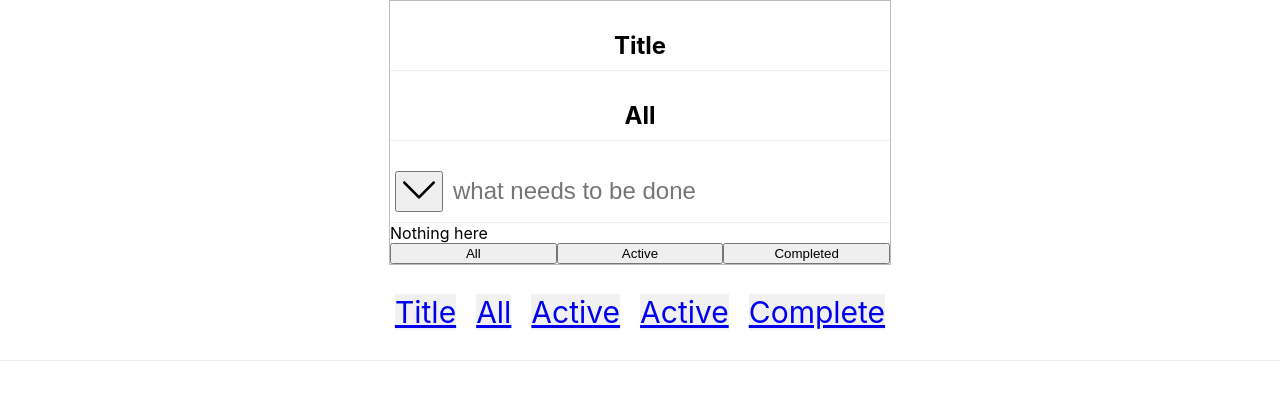
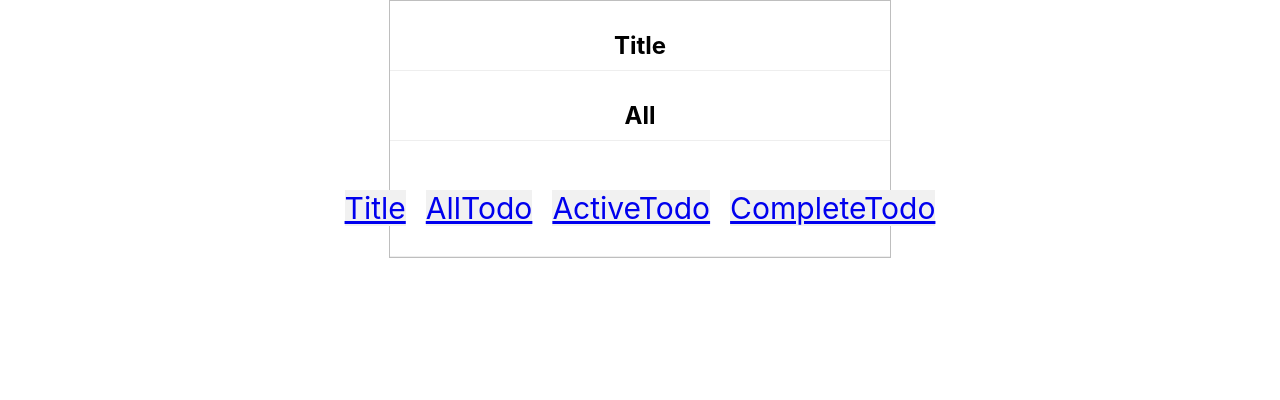
Before and after one commit to toby-nguyen-goldenowl/training-reactjs, a React (Create React App) app: page /all in a window 1280 px wide. Shown: the top 400 px of the page. Built offline with nearby package versions, Linux system fonts and the light colour scheme.

Commit message:
split component todo-list

```diff
--- a/src/App.js
+++ b/src/App.js
@@ -1,185 +1,19 @@
 import React, { Component } from 'react';
-import { connect } from 'react-redux';
 import { BrowserRouter as Router } from 'react-router-dom';
 import './App.css';
-import uuid from 'react-uuid';
-import TodoItem from './Components/Todoitem';
-import DownArrow from './Components/img/down-arrow.svg';
-import { addItem, onchange } from './store/actions/index';
-import RouteConfigExample, { Routes } from './routes';
-import LinkRoute from './Components/Link';
+import RouteConfig, { Routes } from './routes';
 
 class App extends Component {
-  constructor() {
-    super();
-    this.state = {
-      currentFilter: 'all', // all,active,completed
-      hiddenState: false,
-    };
-    this.count = 0;
-    this.onkeyup = this.onkeyup.bind(this);
-    this.onchange = this.onchange.bind(this);
-    this.handleClickAll = this.handleClickAll.bind(this);
-    this.checkHiddenBtn = this.checkHiddenBtn.bind(this);
-  }
-
-  componentDidMount() {
-    const { toDoItemsList } = this.props;
-    toDoItemsList.forEach((element) => {
-      if (element.isComplete === true) {
-        this.count += 1;
-      }
-    });
-  }
-
-  handleClickAll() {
-    const { toDoItemsList } = this.props;
-    let { hiddenState } = this.state;
-    hiddenState = !hiddenState;
-    if (hiddenState === true) {
-      toDoItemsList.forEach((todo) => {
-        todo.isComplete = true;
-      });
-    } else {
-      toDoItemsList.forEach((todo) => {
-        todo.isComplete = false;
-      });
-    }
-    this.setState({
-      hiddenState,
-    });
-  }
-
-  onkeyup(event) {
-    const { addItems, toDoItemsList } = this.props;
-    if (event.keyCode === 13) {
-      let text = event.target.value;
-      if (!text) {
-        return null;
-      }
-      text = text.trim();
-      if (!text) {
-        return null;
-      }
-      addItems({
-        toDoItemsList: [
-          { id: uuid(), item: text, isComplete: false },
-          ...toDoItemsList,
-        ],
-      });
-    }
-    return null;
-  }
-
-  onchange(event) {
-    const { onchanges } = this.props;
-    onchanges(event.target.value);
-  }
-
-  checkHiddenBtn(item) {
-    const { toDoItemsList } = this.props;
-    if (item.isComplete === false) {
-      this.count -= 1;
-    }
-    if (item.isComplete === true) {
-      this.count += 1;
-    }
-    if (this.count === toDoItemsList.length) {
-      return true;
-    }
-    return false;
-  }
-
-  clickFilter(filter) {
-    this.setState({
-      currentFilter: filter,
-    });
-  }
-
-  renderItem(objItem, currentFilter) {
-    return (
-      <TodoItem
-        key={objItem.id}
-        item={objItem}
-        currentFilter={currentFilter}
-        onclick={(item) => this.clickItem(item)}
-      />
-    );
-  }
-
   render() {
-    const { currentFilter } = this.state;
-    const { toDoItemsList, newItem } = this.props;
     return (
       <Router>
         <div className="App">
-          <div>{RouteConfigExample({ routes: Routes })}</div>
-          <div className="Header">
-            <button type="button" onClick={this.handleClickAll}>
-              <img
-                src={DownArrow}
-                alt="down-arrow"
-                width="32px"
-                height="32px "
-              />
-            </button>
-            <input
-              type="text"
-              placeholder="what needs to be done"
-              onKeyUp={this.onkeyup}
-              value={newItem}
-              onChange={this.onchange}
-            />
-          </div>
-          {toDoItemsList &&
-            toDoItemsList.map((objItem) => {
-              if (
-                currentFilter === 'active' &&
-                objItem &&
-                objItem.isComplete === false
-              ) {
-                return this.renderItem(objItem, currentFilter);
-              }
-              if (
-                currentFilter === 'completed' &&
-                objItem &&
-                objItem.isComplete === true
-              ) {
-                return this.renderItem(objItem, currentFilter);
-              }
-              if (currentFilter === 'all' && objItem) {
-                return this.renderItem(objItem, currentFilter);
-              }
-              return null;
-            })}
-          {toDoItemsList.length === 0 && 'Nothing here'}
-          <div className="BtnOptionClick ">
-            <button type="button" onClick={() => this.clickFilter('all')}>
-              All
-            </button>
-            <button type="button" onClick={() => this.clickFilter('active')}>
-              Active
-            </button>
-            <button type="button" onClick={() => this.clickFilter('completed')}>
-              Completed
-            </button>
-          </div>
+          <div>{RouteConfig({ routes: Routes })}</div>
         </div>
-        <div>{LinkRoute()}</div>
         {/* <Switch>{showContentMenus(Routes)}</Switch> */}
       </Router>
     );
   }
 }
 
-const mapStateToProps = (state) => ({
-  toDoItemsList: state.todo.toDoItemsList,
-  newItem: state.todo.newItem,
-});
-
-const mapDispatchToProps = {
-  addItems: addItem,
-  onchanges: onchange,
-};
-
-export default connect(mapStateToProps, mapDispatchToProps)(App);
+export default App;
--- a/src/Components/All.jsx
+++ b/src/Components/All.jsx
@@ -1,8 +1,8 @@
 import React from 'react';
-
-const All = () => (
+const All = ({ children }) => (
   <div>
     <h2 className="text">All</h2>
+    {children}
   </div>
 );
 
--- a/src/Components/Complete.jsx
+++ b/src/Components/Complete.jsx
@@ -1,8 +1,9 @@
 import React from 'react';
 
-const Complete = () => (
+const Complete = ({ children }) => (
   <div>
     <h2 className="text">Complete</h2>
+    {children}
   </div>
 );
 
--- a/src/Components/Link.jsx
+++ b/src/Components/Link.jsx
@@ -11,23 +11,18 @@ export default function LinkRoute() {
         </Link>
       </div>
       <div>
-        <Link to="/all" className="MyLink">
-          All
+        <Link to="/all/todo" className="MyLink">
+          AllTodo
         </Link>
       </div>
       <div>
-        <Link to="/active/test" className="MyLink">
-          Active
+        <Link to="/active/todo" className="MyLink">
+          ActiveTodo
         </Link>
       </div>
       <div>
-        <Link to="/active" className="MyLink">
-          Active
-        </Link>
-      </div>
-      <div>
-        <Link to="/completed" className="MyLink">
-          Complete
+        <Link to="/completed/todo" className="MyLink">
+          CompleteTodo
         </Link>
       </div>
     </div>
--- a/src/Components/Notfound.jsx
+++ b/src/Components/Notfound.jsx
@@ -1,4 +1,5 @@
 import React from 'react';
+
 const Notfound = () => (
   <div>
     <h2 className="text">NotFound</h2>
--- a/src/Components/Title.jsx
+++ b/src/Components/Title.jsx
@@ -1,9 +1,11 @@
 import React from 'react';
+import LinkRoute from './Link';
 
 const Title = ({ children }) => (
   <div>
     <h2 className="text">Title</h2>
     {children}
+    <div>{LinkRoute()}</div>
   </div>
 );
 
--- /dev/null
+++ b/src/Components/todo.jsx
@@ -0,0 +1,171 @@
+import React, { Component } from 'react';
+import { connect } from 'react-redux';
+import uuid from 'react-uuid';
+import TodoItem from './Todoitem';
+import { addItem, onchange } from '../store/index';
+import DownArrow from './img/down-arrow.svg';
+
+class Todo extends Component {
+  constructor() {
+    super();
+    this.state = {
+      currentFilter: 'all', // all,active,completed
+      hiddenState: false,
+    };
+    this.count = 0;
+    this.onkeyup = this.onkeyup.bind(this);
+    this.onchange = this.onchange.bind(this);
+    this.handleClickAll = this.handleClickAll.bind(this);
+    this.checkHiddenBtn = this.checkHiddenBtn.bind(this);
+  }
+
+  componentDidMount() {
+    const { toDoItemsList } = this.props;
+    toDoItemsList.forEach((element) => {
+      if (element.isComplete === true) {
+        this.count += 1;
+      }
+    });
+  }
+
+  handleClickAll() {
+    const { toDoItemsList } = this.props;
+    let { hiddenState } = this.state;
+    hiddenState = !hiddenState;
+    if (hiddenState === true) {
+      toDoItemsList.forEach((todo) => {
+        todo.isComplete = true;
+      });
+    } else {
+      toDoItemsList.forEach((todo) => {
+        todo.isComplete = false;
+      });
+    }
+    this.setState({
+      hiddenState,
+    });
+  }
+
+  onkeyup(event) {
+    const { addItems, toDoItemsList } = this.props;
+    if (event.keyCode === 13) {
+      let text = event.target.value;
+      if (!text) {
+        return null;
+      }
+      text = text.trim();
+      if (!text) {
+        return null;
+      }
+      addItems({
+        toDoItemsList: [
+          { id: uuid(), item: text, isComplete: false },
+          ...toDoItemsList,
+        ],
+      });
+    }
+    return null;
+  }
+
+  onchange(event) {
+    const { onchanges } = this.props;
+    onchanges(event.target.value);
+  }
+
+  checkHiddenBtn(item) {
+    const { toDoItemsList } = this.props;
+    if (item.isComplete === false) {
+      this.count -= 1;
+    }
+    if (item.isComplete === true) {
+      this.count += 1;
+    }
+    if (this.count === toDoItemsList.length) {
+      return true;
+    }
+    return false;
+  }
+
+  clickFilter(filter) {
+    this.setState({
+      currentFilter: filter,
+    });
+  }
+
+  renderItem(objItem, currentFilter) {
+    return (
+      <TodoItem
+        key={objItem.id}
+        item={objItem}
+        currentFilter={currentFilter}
+        onclick={(item) => this.clickItem(item)}
+      />
+    );
+  }
+
+  render() {
+    const { currentFilter } = this.state;
+    const { toDoItemsList, newItem } = this.props;
+    return (
+      <>
+        <div className="Header">
+          <button type="button" onClick={this.handleClickAll}>
+            <img src={DownArrow} alt="down-arrow" width="32px" height="32px " />
+          </button>
+          <input
+            type="text"
+            placeholder="what needs to be done"
+            onKeyUp={this.onkeyup}
+            value={newItem}
+            onChange={this.onchange}
+          />
+        </div>
+        {toDoItemsList &&
+          toDoItemsList.map((objItem) => {
+            if (
+              currentFilter === 'active' &&
+              objItem &&
+              objItem.isComplete === false
+            ) {
+              return this.renderItem(objItem, currentFilter);
+            }
+            if (
+              currentFilter === 'completed' &&
+              objItem &&
+              objItem.isComplete === true
+            ) {
+              return this.renderItem(objItem, currentFilter);
+            }
+            if (currentFilter === 'all' && objItem) {
+              return this.renderItem(objItem, currentFilter);
+            }
+            return null;
+          })}
+        {toDoItemsList.length === 0 && 'Nothing here'}
+        <div className="BtnOptionClick ">
+          <button type="button" onClick={() => this.clickFilter('all')}>
+            All
+          </button>
+          <button type="button" onClick={() => this.clickFilter('active')}>
+            Active
+          </button>
+          <button type="button" onClick={() => this.clickFilter('completed')}>
+            Completed
+          </button>
+        </div>
+      </>
+    );
+  }
+}
+
+const mapStateToProps = (state) => ({
+  toDoItemsList: state.todo.toDoItemsList,
+  newItem: state.todo.newItem,
+});
+
+const mapDispatchToProps = {
+  addItems: addItem,
+  onchanges: onchange,
+};
+
+export default connect(mapStateToProps, mapDispatchToProps)(Todo);
--- a/src/routes.jsx
+++ b/src/routes.jsx
@@ -5,51 +5,73 @@ import All from './Components/All';
 import Active from './Components/Active';
 import Complete from './Components/Complete';
 import Title from './Components/Title';
-import Test from './Components/Test';
-export const Routes = [
-  {
+import Todo from './Components/todo';
+export const Routes = {
+  Title: {
     path: '/',
     component: Title,
-    routes: [
-      {
+    routes: {
+      All: {
         path: '/all',
         component: All,
+        routes: {
+          Todo: {
+            path: '/all/todo',
+            component: Todo,
+          },
+        },
       },
-      {
+      Active: {
         path: '/active',
         component: Active,
-        routes: [
-          {
-            path: '/active/test',
-            component: Test,
+        routes: {
+          Todo: {
+            path: '/active/todo',
+            component: Todo,
           },
-        ],
+        },
       },
-      {
+      Completed: {
         path: '/completed',
         component: Complete,
+        routes: {
+          Todo: {
+            path: '/completed/todo',
+            component: Todo,
+          },
+        },
       },
-    ],
+    },
   },
-];
+};
 
-export default function RouteConfigExample({ routes }) {
+export default function RouteConfig({ routes }) {
   return (
     <Switch>
-      {routes.map((route) => (
+      {Object.values(routes).map((route) => (
         <Route
           key={uuid()}
           path={route.path}
           render={(props) => (
             // eslint-disable-next-line react/jsx-props-no-spreading
             <route.component {...props}>
-              {route.routes
-                ? RouteConfigExample({ routes: route.routes })
-                : null}
+              {route.routes ? RouteConfig({ routes: route.routes }) : null}
             </route.component>
           )}
         />
       ))}
+      {/* {Object.values.map((route) => (
+        <Route
+          key={uuid()}
+          path={route.path}
+          render={(props) => (
+            // eslint-disable-next-line react/jsx-props-no-spreading
+            <route.component {...props}>
+              {route[routes] ? RouteConfig({ routes: route.routes }) : null}
+            </route.component>
+          )}
+        />
+      ))} */}
     </Switch>
   );
 }
```
